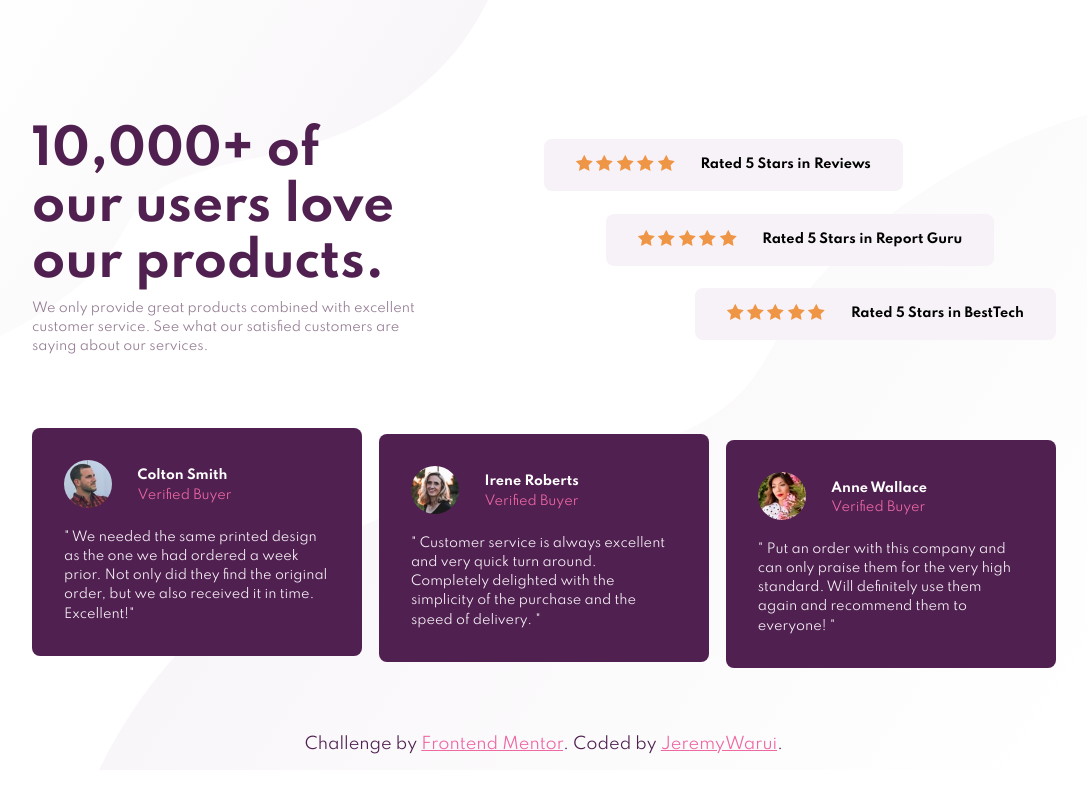
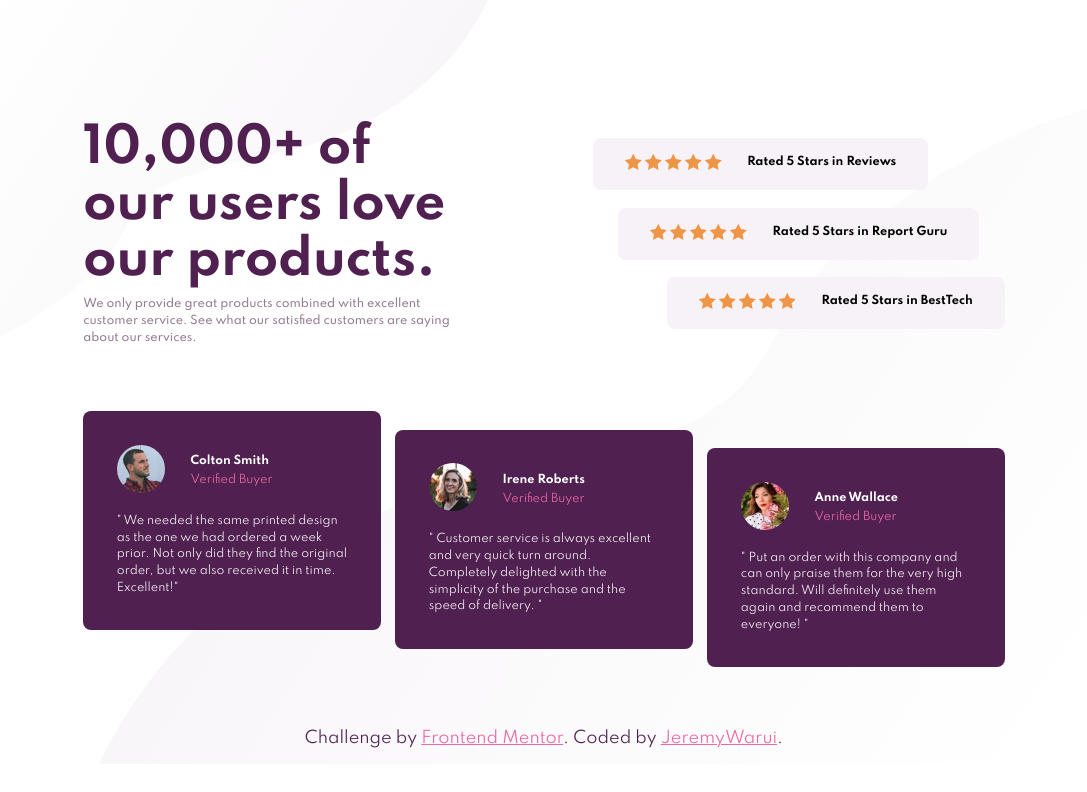
Before and after one commit to JeremyWarui/SocialProof-challenge, a plain HTML site: page index.html in a window 1280 px wide. Shown: the whole page, without its empty margins (96-1183 px from the left). Drawn offline with Linux system fonts and the light colour scheme.

Commit message:
second commit

```diff
--- a/styles.css
+++ b/styles.css
@@ -5,9 +5,9 @@
 
 body {
     font-family: 'Spartan', sans-serif;
-    font-size: 0.8rem;
+    font-size: 0.7rem;
     background-color: hsl(0, 0%, 100%);
-    margin: 8% 10% 0%;
+    margin: 8% 14% 0%;
     height: 100%;
     overflow-x: hidden;
     background-image: url("/images/bg-pattern-top-desktop.svg"), url("/images/bg-pattern-bottom-desktop.svg");
@@ -32,19 +32,20 @@ p {
 }
 
 .main-header {
-    width: 50%;
+    width: 60%;
     box-sizing: border-box;
-    padding: 2% 12% 2% 0;
+    padding: 2% 15% 2% 0;
 }
 
 .main-header>p {
     color: hsl(303, 10%, 53%);
     padding-top: 2%;
+    font-weight:500;
 }
 
 .rating {
     width: 50%;
-    height: 14rem;
+    height: 13rem;
     display: flex;
     flex-direction: column;
     justify-content: space-around;
@@ -78,7 +79,7 @@ p {
 
 .testimonials {
     width: 100%;
-    height: 15rem;
+    height: 16rem;
     display: flex;
     align-items: flex-start;
     justify-content: space-between;
@@ -95,9 +96,10 @@ p {
 
 .client-card {
     background-color: hsl(300, 43%, 22%);
-    width: 26%;
+    width: 25%;
+    height: auto;
     border-radius: 8px;
-    padding: 2rem;
+    padding: 2.1rem;
 }
 
 .client-card:hover {
```
